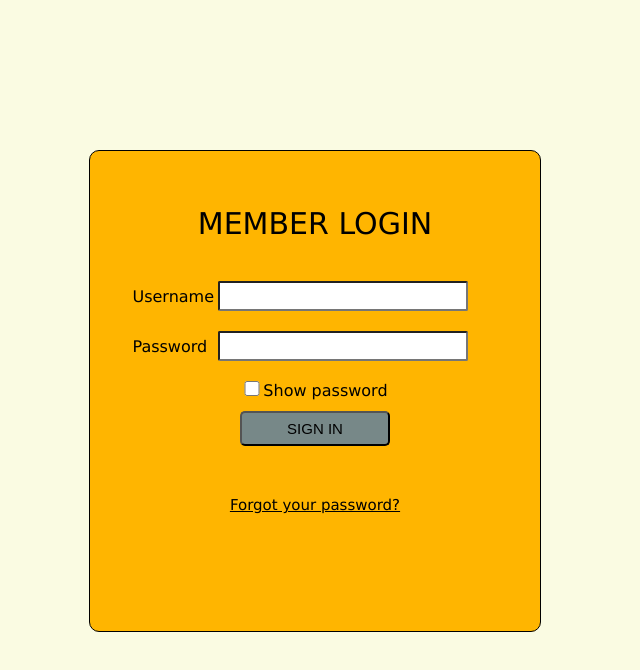
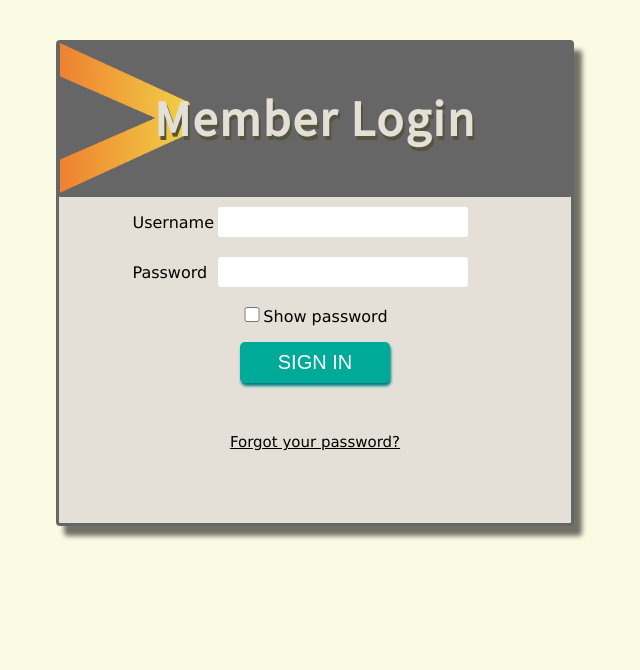
Before and after one commit to mterrian/health-dashboard, a website: page public/index.html at #!/login in a window 1280 px wide. Shown: the whole page, without its empty margins (325-965 px from the left). Drawn offline with nearby package versions, Linux system fonts and the light colour scheme; some packages are replaced by stand-ins of ours.

Commit message:
adds styling to login page, removes sidebar from all views

```diff
--- a/public/css/form.css
+++ b/public/css/form.css
@@ -1,10 +1,57 @@
+@import url('https://fonts.googleapis.com/css?family=Source+Sans+Pro');
+
+
+.greeting{
+    background-color: rgb(102,102,102);
+    padding-top: 10px;
+    padding-bottom: 10px;
+    margin-bottom: 0;
+    border-bottom: 4px solid transparent;
+    border-radius: 1px;
+
+ }
+
+ .greeting h1{
+    font-family: 'Source Sans Pro', sans-serif;
+    text-shadow: 2px 4px #55553E;
+    letter-spacing: 2px;
+    position: relative;
+    font-size: 50px;
+    color: #E4E0D7;
+    left: 0;
+    z-index: 2;
+ }
+
+ .greeting img{
+    z-index: 0;
+    position: absolute;
+    top: 0px;
+    left: 1px;
+}
+
+.formContainer{
+    width: 40%;
+    height: 480px;
+    background-color:#E4E0D7;
+    margin: 0 auto;
+    position: fixed;
+    text-align: center;
+    top: 40px;
+    left: 0;
+    right: 0;
+    border: 3px solid rgb(102,102,102);
+    border-radius: 4px;
+    box-shadow: 8px 10px 5px rgba(24, 24, 23, 0.61)
+
+}
+
 @media screen and (min-width: 320px){
 body {
     position: relative;
     font-family: "Lucida Sans Unicode", "Lucida Grande", sans-serif;
 }
 
-h2#loginH2 {
+/* h2#loginH2 {
 margin-top: 40px;
 margin-bottom: 30px;
 padding-top: 15px;
@@ -12,7 +59,7 @@ text-align: center;
 color: #000000;
 font-size: 30px;
 font-weight: normal;
-    }
+} */
 
 a#loginA {
 text-align: center;
@@ -43,7 +90,7 @@ label {
         width: 140px;
 }
 
-.formContainer{
+ /* .formContainer{
 border: 1px black solid;
 position: relative;
 margin: 150 auto;
@@ -52,14 +99,14 @@ text-align: center;
 height: 480px;
 background-color: rgb(255,181,000);
 border-radius: 10px;
-}
+}  */
 
     input  {
         width: 250px;
         height: 30px;
         font-size: 18px;
-        border-radius: 2px;
-        color: rgb(064,143,205);
+        border-radius: 3px;
+        border: 1px solid transparent;
         margin: 10px auto;
         display: inline-block;
     }
@@ -68,13 +115,16 @@ border-radius: 10px;
         display: block;
         width: 150px;
         border-radius: 5px;
+        border: 1px solid transparent;
         margin: 0 auto;
-        background-color: rgb(119,136,136);
-        height: 35px;
         text-transform: uppercase;
-        font-size: 15px;
-        margin-top: 5px;
+        background-color: rgb(000,170,153);
+        box-shadow: 1px 3px 3px teal;
+        font-size: 20px;
+        color: white;
+        margin-top: 10px;
         margin-bottom: 10px;
+        padding: 8px 0 8px 0
         }
 
 .checkboxDiv {
@@ -85,10 +135,16 @@ border-radius: 10px;
         display: inline-block;
         width: 40px;
         height: 15px;
+        z-index: 5px;
+
     }
 
 button:hover {
-color: rgb(255,181,000);
+    background-color: #3376A9;
+    -webkit-transition: all 0.2s ease-in-out;
+    -moz-transition: all 0.2s ease-out;
+    -o-transition: all 0.2s ease-out;
+    transition: all 0.2s ease-out;
 }
 
 #anchorSpan:hover {
--- a/public/css/style.css
+++ b/public/css/style.css
@@ -1,4 +1,6 @@
 @import url('https://fonts.googleapis.com/css?family=Source+Sans+Pro');
+
+
 
   body {
     background-color: rgba(240, 244, 163, 0.31);
@@ -10,22 +12,22 @@
 
  .greeting{
     background-color: rgb(102,102,102);
-    width: 100vw;
     padding-top: 10px;
     padding-bottom: 10px;
     margin-bottom: 0;
     border-bottom: 4px solid transparent;
+    border-radius: 1px;
 
  }
 
  .greeting h1{
     font-family: 'Source Sans Pro', sans-serif;
-    text-shadow: 1px 1px #55553E;
+    text-shadow: 2px 4px #55553E;
     letter-spacing: 2px;
     position: relative;
     font-size: 50px;
     color: #E4E0D7;
-    left: 125px;
+    left: 0;
     z-index: 2;
  }
 
@@ -33,11 +35,22 @@
      z-index: 0;
      position: absolute;
      top: 0px;
-     left: 0px;
+     left: 1px;
  }
 
  .content{
-     margin-top:0;
+    width: 80%;
+    max-width: 1000px;
+    background-color:#E4E0D7;
+    margin: 0 auto;
+    position: fixed;
+    top: 40px;
+    left: 0;
+    right: 0;
+    border: 3px solid rgb(102,102,102);
+    border-radius: 4px;
+    box-shadow: 8px 10px 5px rgba(24, 24, 23, 0.61)
+
  }
 
 @media screen and (min-width: 320px){
@@ -150,12 +163,13 @@
         /* grid-gap: 5px; */
         grid-template-areas:
         "greeting greeting"
-        "sidebarContainer dashboardContainer"
-        "sidebarContainer dashboardContainer";
+        "dashboardContainer dashboardContainer"
+        "dashboardContainer dashboardContainer";
     }
     .greeting {
         grid-area: greeting;
         margin: 0 auto;
+        width: 100%
     }
 
     #sidebarGreeting {
@@ -178,7 +192,7 @@
 
 
     .containerSidebar{
-        display: block;
+        display: none;
         grid-area: sidebarContainer;
         min-height: 615px;
         border: 1px solid transparent;
--- a/public/partials/login.html
+++ b/public/partials/login.html
@@ -1,6 +1,9 @@
 
 <div class="formContainer">
-    <h2 id="loginH2">Member Login</h2>
+  <div class="greeting">
+    <h1 id="loginH2">Member Login</h2>
+    <img src="/images/accenture_arrow.png" width="130" height="150" alt="">
+  </div>
 
     <form ng-submit="submitWords(word)">
         <div id="userNameDiv">
```
Also changed, not shown: 2 other files.
